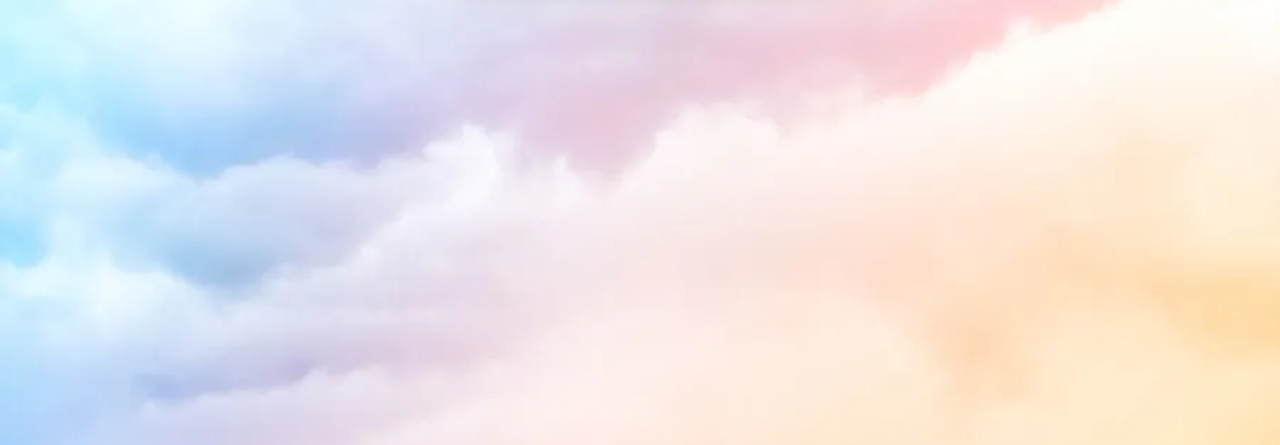
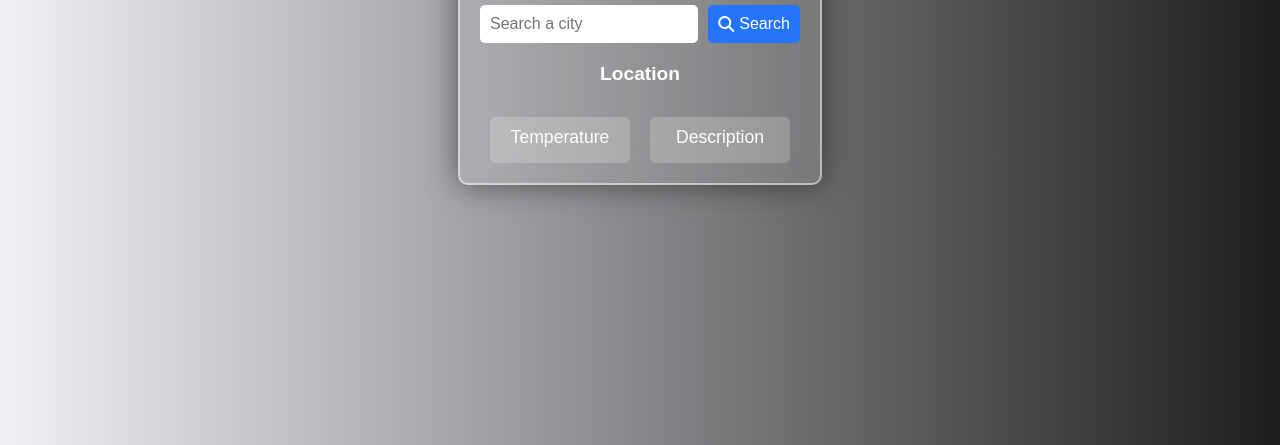
Before and after one commit to barseegiah/weather-app, a plain HTML site: page index.html in a window 1280 px wide. Shown: the part 355-800 px from the top of the page. Drawn offline with Linux system fonts and the light colour scheme.

Commit message:
Completed styling

```diff
--- a/script.js
+++ b/script.js
@@ -1,51 +1,52 @@
-
-//Load DOM before script
+// Load DOM before script
 document.addEventListener('DOMContentLoaded', () => {
 
-    //Get html element
-    // const searchbtn = document.getElementById('searchBtn').disabled = true;
+    // Get html element
     const location = document.getElementById('location');
     const temperature = document.getElementById('temperature');
     const description = document.getElementById('description');
     const form = document.querySelector('form');
 
-    function weather(){
+    function weather() {
 
-        //Store input value
+        // Store input value
         let userInput = document.querySelector('#searchInput').value;
 
-        //store api key into a variable
+        // Store API key into a variable
         const apiKEY = '9f72a35202d3629e1833a38dcd371b5b';
 
-        //Condition for input field
-        if(userInput != ''){
+        // Condition for input field
+        if (userInput != '') {
 
             document.getElementById('message').innerHTML = 'Location';
-        //Fetch api
+            // Fetch API
             fetch('https://api.openweathermap.org/data/2.5/weather?q=' + userInput + '&appid=' + apiKEY)
-        .then(function (response) {
-            return response.json()
+                .then(function(response) {
+                    return response.json();
                 })
-        .then(function (data){
+                .then(function(data) {
+
+                    // Convert temperature from Kelvin to Celsius
+                    let tempInCelsius = data.main.temp - 273.15;
 
                     location.innerHTML = data.name;
-            temperature.innerHTML = data.main.temp;
+                    temperature.innerHTML = tempInCelsius.toFixed(2) + ' °C'; // Display temperature in Celsius
                     description.innerHTML = data.weather[0].description;
-            console.log(data)
+                    console.log(data);
                 })
                 .catch(function() {
-            console.log('Error')
-        })}else{
-            document.getElementById('message').innerHTML = 'Invalid input'
+                    console.log('Error');
+                });
+        } else {
+            document.getElementById('message').innerHTML = 'Invalid input';
         }
     }
 
-    //event listener for form submission
+    // Event listener for form submission
     form.addEventListener('submit', (e) => {
         e.preventDefault();
 
-        //invoking weather function upon submission
+        // Invoking weather function upon submission
         weather();
-
-    })
-})
+    });
+});
--- a/style.css
+++ b/style.css
@@ -1,47 +1,125 @@
-body{
-    height: 100%;
-    margin: 0;
+/* General Styles */
+body {
+    font-family: 'Poppins', sans-serif;
+    background: linear-gradient(to right, #f2eff5, #1e1e1f);
+    color: #ffffff;
     display: flex;
     justify-content: center;
-    background: url('backgroung.jpg') no-repeat;
-    background-size: cover;
-    margin: 10%;
-
-
-
-}
-* {
+    align-items: center;
+    height: 100vh;
     margin: 0;
-    padding: 0;
-    box-sizing: border-box;
-    font-family: "Poppins", sans-serif;
-
 }
 
-
-.container{
-    background: transparent;
-    border: 2px solid rgba(255, 255, 255, .5);
+/* Container Styles */
+.container {
+    background: rgba(255, 255, 255, 0.1);
+    border: 2px solid rgba(255, 255, 255, 0.5);
     backdrop-filter: blur(20px);
-    box-shadow: 0 0 30px rgba(0, 0, 0, .5);
-    width: 35%;
+    box-shadow: 0 0 30px rgba(0, 0, 0, 0.5);
+    width: 25%;
+    padding: 20px;
     border-radius: 10px;
-    height: 100%;
-    /* align-items: center; */
-
-
+    text-align: center;
 }
 
-.form-container{
-    margin: 15%;
-    margin-top: 10px;
+/* Heading Styles */
+#heading {
+    font-size: 2em;
+    margin-bottom: 20px;
 }
-.form{
-    width: 50px;
+
+/* Form Container Styles */
+.form-container {
+    margin-bottom: 20px;
 }
-.container h1{
-    text-align: center;
 
-    margin-bottom: 10px;
-    margin-top: 10px;
+form {
+    display: flex;
+    justify-content: center;
+    align-items: center;
 }
+
+#searchInput {
+    padding: 10px;
+    font-size: 1em;
+    border: none;
+    border-radius: 5px;
+    margin-right: 10px;
+    width: calc(100% - 100px); /* Adjust width to fit the container */
+    color: black;
+}
+
+#searchBtn {
+    padding: 10px;
+    font-size: 1em;
+    border: none;
+    background: #2575fc;
+    color: white;
+    border-radius: 5px;
+    cursor: pointer;
+    display: flex;
+    align-items: center;
+}
+
+#searchBtn i {
+    margin-right: 5px;
+}
+
+/* Location Container Styles */
+.location-container {
+    margin-bottom: 20px;
+}
+
+#message {
+    font-size: 1.2em;
+    font-weight: bold;
+}
+
+#location {
+    font-size: 1.5em;
+    font-weight: bold;
+    margin-top: 5px;
+}
+
+/* Result Container Styles */
+.result-container {
+    display: flex;
+    justify-content: space-between;
+}
+
+.result-container div {
+    flex: 1;
+    margin: 0 10px;
+    padding: 10px;
+    background: rgba(255, 255, 255, 0.2);
+    border-radius: 5px;
+}
+
+.result-container span {
+    display: block;
+    font-size: 1.1em;
+    margin-bottom: 5px;
+}
+
+.result-container p {
+    font-size: 1.5em;
+    margin: 0;
+}
+
+@media (max-width: 768px) {
+    .container {
+        width: 90%;
+    }
+
+    #searchInput {
+        width: calc(100% - 80px);
+    }
+
+    .result-container {
+        flex-direction: column;
+    }
+
+    .result-container div {
+        margin: 10px 0;
+    }
+}
```
Lines whose indentation alone changed are shown as unchanged.
